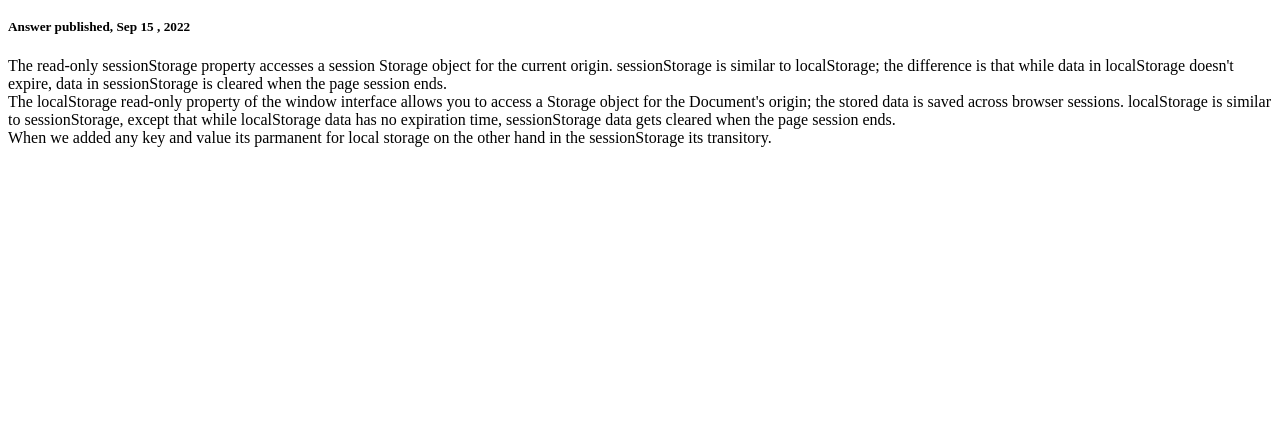
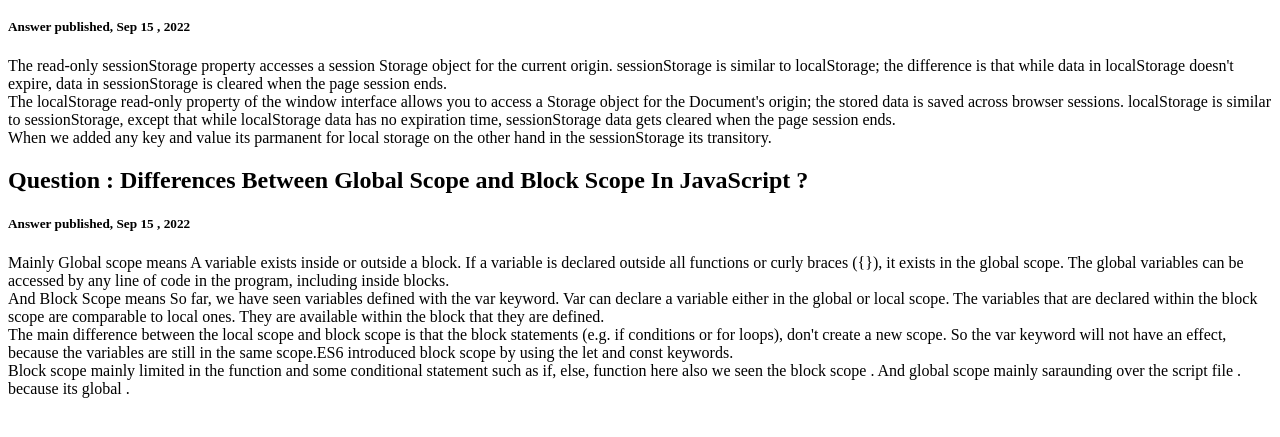
Before and after one commit to sarkerjahiduzzaman/Typing_master, a plain HTML site: page blog.html in a window 1280 px wide. Shown: the part 97-534 px from the top of the page. Drawn offline with Linux system fonts and the light colour scheme.

Commit message:
difference between global and block scope

```diff
--- a/blog.html
+++ b/blog.html
@@ -27,7 +27,23 @@
         in the sessionStorage its transitory.
         </p>
         </div>
+
         <div class="card">
+            <h2>Question : Differences Between Global Scope and Block Scope In JavaScript ?</h2>
+<h5>Answer published, Sep 15 , 2022</h5>
+
+<p> Mainly Global scope means A variable exists inside or outside a block. If a variable is declared outside all functions or curly braces ({}), it exists in the global scope. The global variables can be accessed by any line of code in the program, including inside blocks.
+<br>
+And Block Scope means So far, we have seen variables defined with the var keyword. Var can declare a variable either in the global or local scope. The variables that are declared within the block scope are comparable to local ones. They are available within the block that they are defined.
+<br>
+The main difference between the local scope and block scope is that the block statements (e.g. if conditions or for loops), don't create a new scope. So the var keyword will not have an effect, because the variables are still in the same scope.ES6 introduced block scope by using the let and const keywords.
+<br>
+Block scope mainly limited in the function and some conditional statement such as if, else, function here also we seen the block scope . And global scope mainly saraunding over the script file . because its global .
+</p>
+</div>
+
+
+
 
 
 </body>
```
